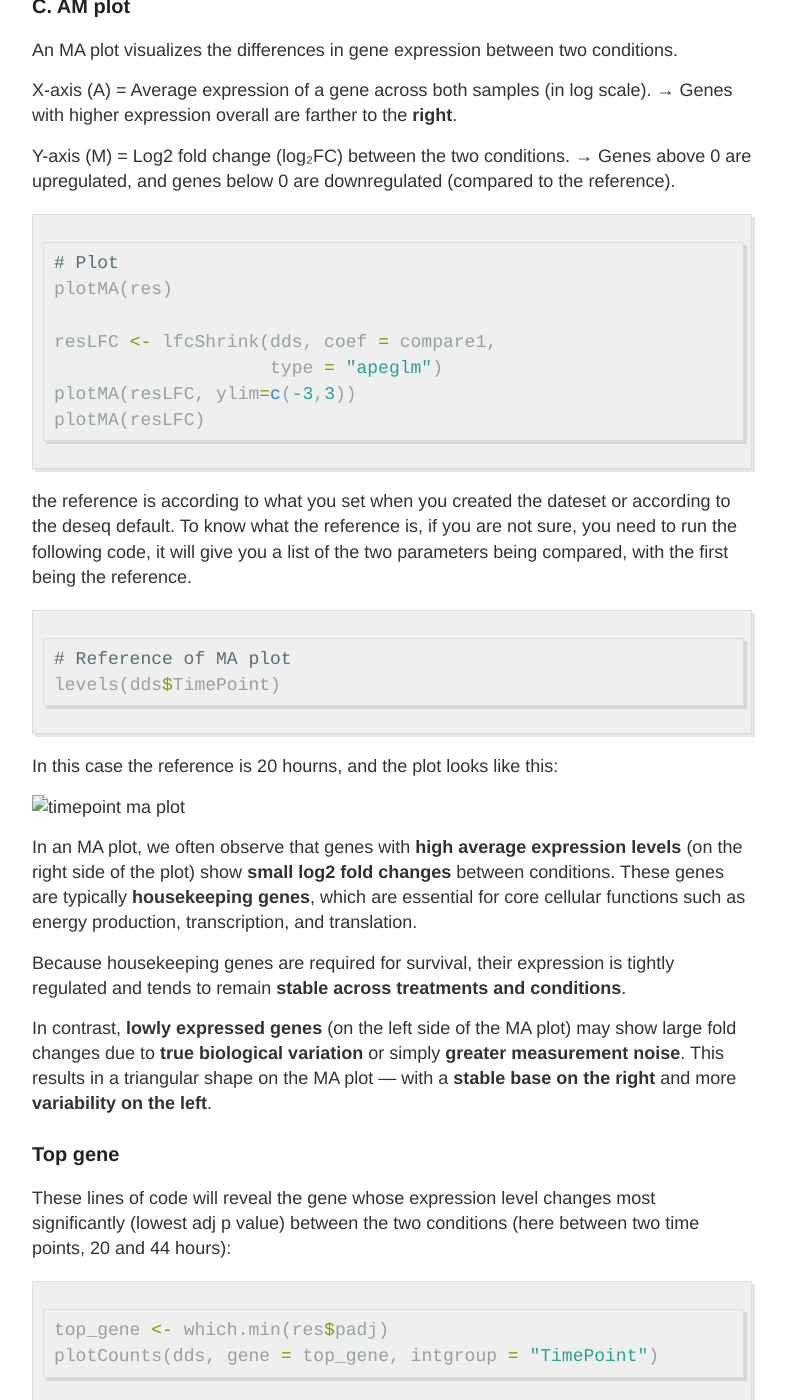
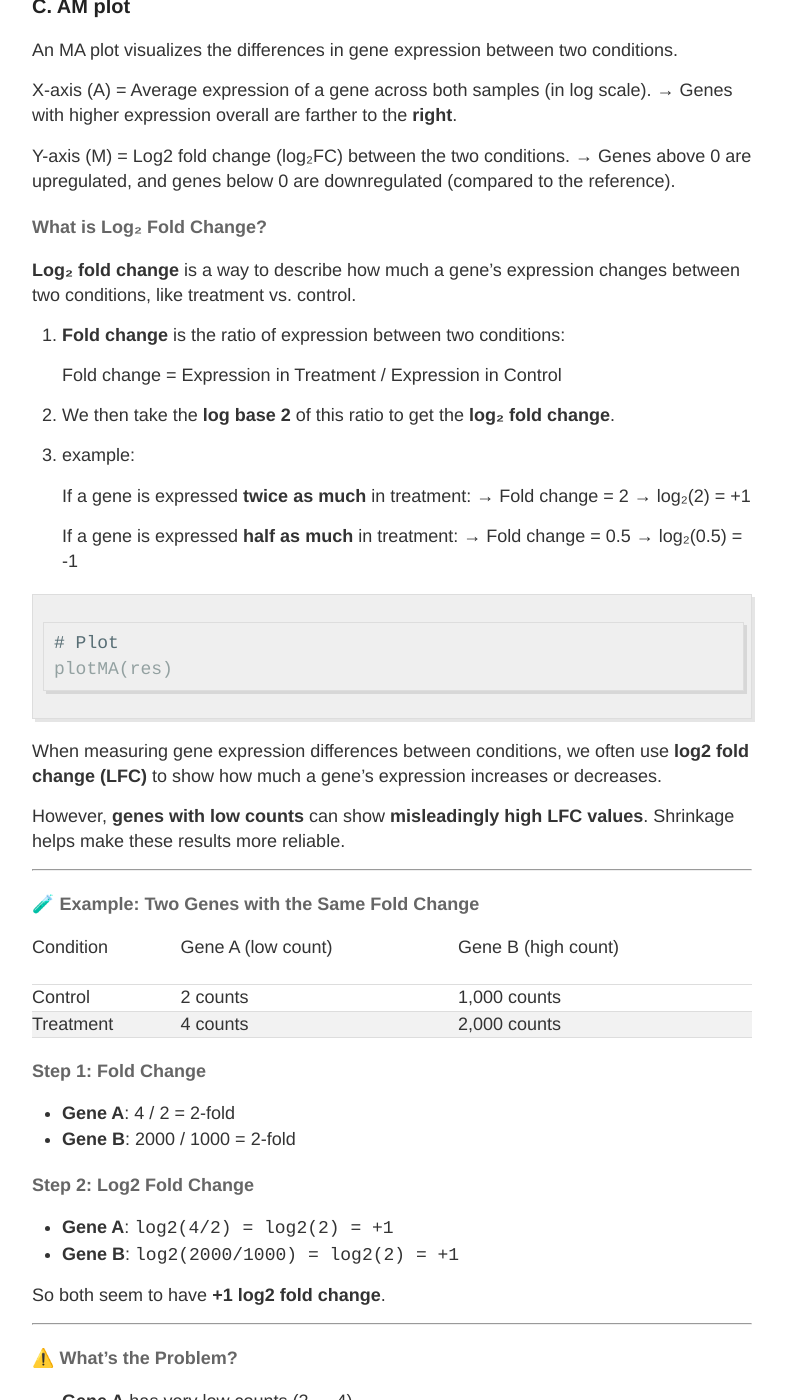
Before and after one commit to OfekRainish/OfekRainish_notebook, a Jekyll site: the page built from _posts/2025-04-02-bioinformatics deseq2.md, in a window 1280 px wide and 1400 px high, scrolled down 5636 px. Shown: the whole window, without its empty margins (248-1034 px from the left). Built offline with Jekyll 4.4.1, drawn with Linux system fonts in a browser that asks for light colours; our own code applies the rules of GitHub Pages for plain Markdown files; a file with an impossible date is left out; some of the changed text lies outside the part shown.

Commit message:
Update 2025-04-02-bioinformatics deseq2.md

````diff
--- a/_posts/2025-04-02-bioinformatics deseq2.md
+++ b/_posts/2025-04-02-bioinformatics deseq2.md
@@ -158,10 +158,86 @@ X-axis (A) = Average expression of a gene across both samples (in log scale).
 Y-axis (M) = Log2 fold change (log₂FC) between the two conditions.
 → Genes above 0 are upregulated, and genes below 0 are downregulated (compared to the reference).
 
+####  What is Log₂ Fold Change?
+
+**Log₂ fold change** is a way to describe how much a gene's expression changes between two conditions, like treatment vs. control.
+
+
+
+1. **Fold change** is the ratio of expression between two conditions:
+
+    Fold change = Expression in Treatment / Expression in Control
+
+2. We then take the **log base 2** of this ratio to get the **log₂ fold change**.
+
+ 3. example:
+
+
+    If a gene is expressed **twice as much** in treatment:
+    → Fold change = 2
+    → log₂(2) = +1
+
+    If a gene is expressed **half as much** in treatment:
+    → Fold change = 0.5
+    → log₂(0.5) = -1
+
+
 ```r
 # Plot
 plotMA(res)
+```
 
+
+When measuring gene expression differences between conditions, we often use **log2 fold change (LFC)** to show how much a gene's expression increases or decreases.
+
+However, **genes with low counts** can show **misleadingly high LFC values**. Shrinkage helps make these results more reliable.
+
+---
+
+#### 🧪 Example: Two Genes with the Same Fold Change
+
+| Condition | Gene A (low count) | Gene B (high count) |
+|-----------|--------------------|----------------------|
+| Control   | 2 counts           | 1,000 counts         |
+| Treatment | 4 counts           | 2,000 counts         |
+
+####  Step 1: Fold Change
+
+- **Gene A**: 4 / 2 = 2-fold
+- **Gene B**: 2000 / 1000 = 2-fold
+
+####  Step 2: Log2 Fold Change
+
+- **Gene A**: `log2(4/2) = log2(2) = +1`
+- **Gene B**: `log2(2000/1000) = log2(2) = +1`
+
+So both seem to have **+1 log2 fold change**.
+
+---
+
+#### ⚠️ What's the Problem?
+
+- **Gene A** has very low counts (2 → 4)
+  - This change could be **random noise**.
+  - The LFC is **unreliable**.
+- **Gene B** has high counts (1000 → 2000)
+  - This change is **statistically stable** and trustworthy.
+
+---
+
+#### 🧽 What Shrinkage Does
+
+Shrinkage (like `lfcShrink()` in DESeq2) **pulls unreliable log fold changes closer to 0** when counts are low:
+
+- **Gene A** might shrink from `+1 → +0.2`
+- **Gene B** stays around `+1`
+
+This makes the MA plot and downstream analysis more robust.
+
+---
+shrink with the following code:
+
+```r
 resLFC <- lfcShrink(dds, coef = compare1,
                     type = "apeglm")
 plotMA(resLFC, ylim=c(-3,3))
@@ -177,12 +253,11 @@ In this case the reference is 20 hourns, and the plot looks like this:
 
 ![timepoint ma plot](.)
 
+and after shrinking like this
 
-In an MA plot, we often observe that genes with **high average expression levels** (on the right side of the plot) show **small log2 fold changes** between conditions. These genes are typically **housekeeping genes**, which are essential for core cellular functions such as energy production, transcription, and translation.
+![timepoint ma plot](.)
 
-Because housekeeping genes are required for survival, their expression is tightly regulated and tends to remain **stable across treatments and conditions**.
 
-In contrast, **lowly expressed genes** (on the left side of the MA plot) may show large fold changes due to **true biological variation** or simply **greater measurement noise**. This results in a triangular shape on the MA plot — with a **stable base on the right** and more **variability on the left**.
 
 ### Top gene
 These lines of code will reveal the gene whose expression level changes most significantly (lowest adj p value) between the two conditions (here between two time points, 20 and 44 hours):
````
